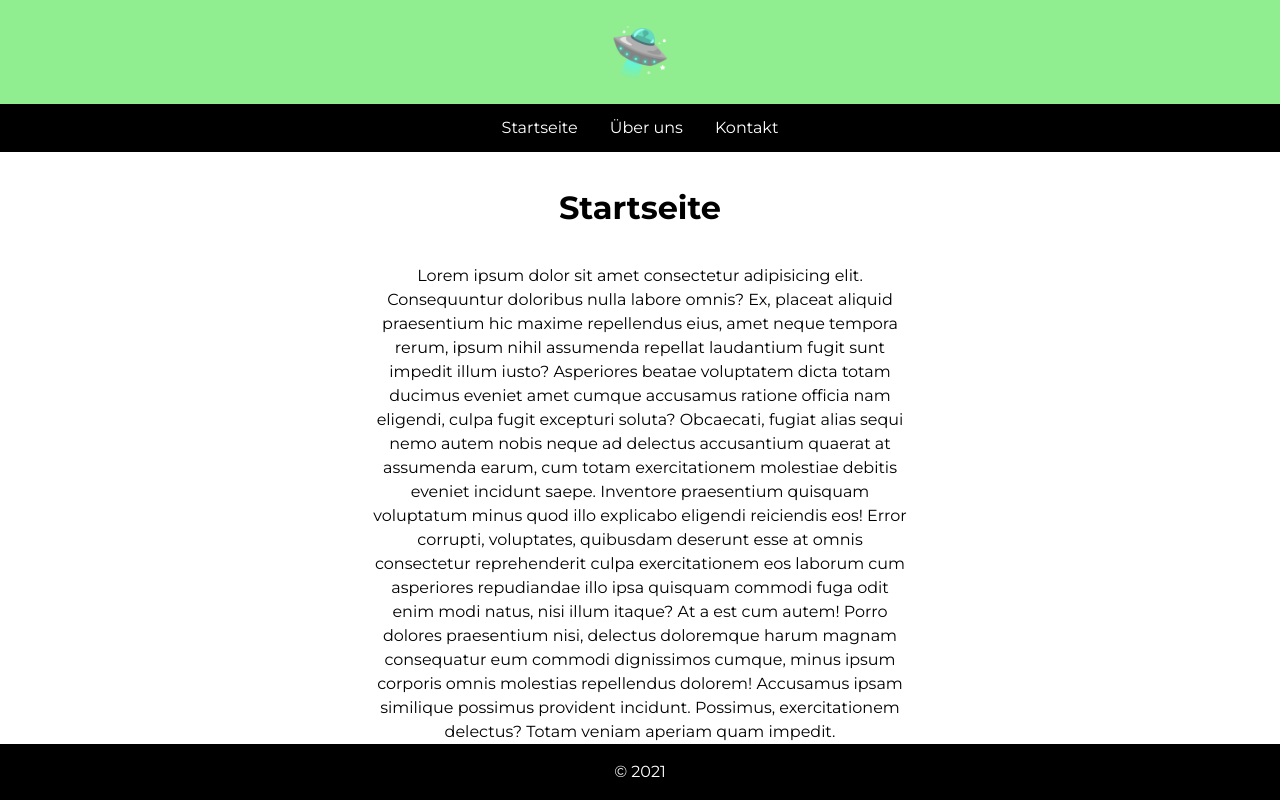
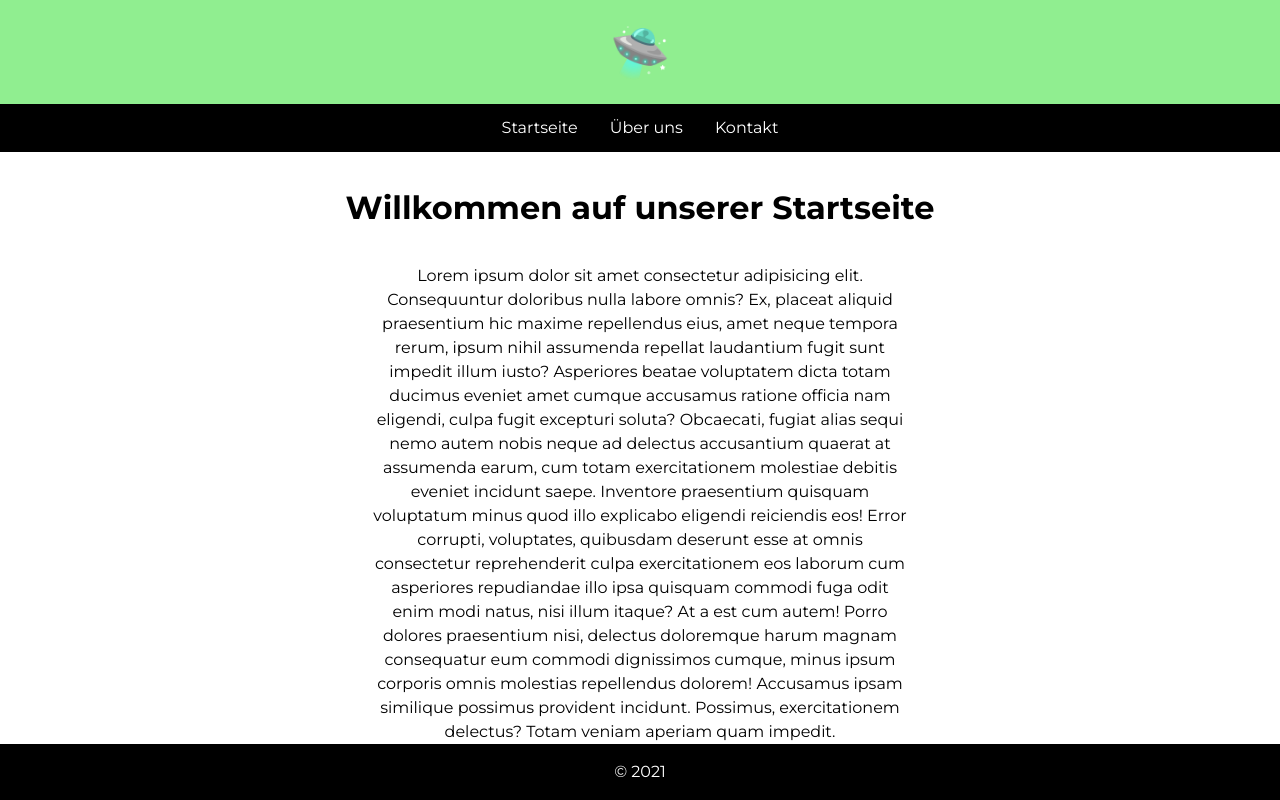
Before and after one commit to webbobtba/website-starter, a website built with Parcel: page index.html in a window 1280 px wide. Built offline with nearby package versions, Linux system fonts and the light colour scheme.

Commit message:
headline geändert

```diff
--- a/index.html
+++ b/index.html
@@ -5,7 +5,7 @@
     <include src="includes/header.html"></include>
     <main>
         <include src="includes/mainnav.html">{ "active": "index" }</include>
-        <h1>Startseite</h1>
+        <h1>Willkommen auf unserer Startseite</h1>
         <div style="max-width: 600px; margin: 0 auto; padding: 0 2rem;">
             <p>Lorem ipsum dolor sit amet consectetur adipisicing elit. Consequuntur doloribus nulla labore omnis? Ex, placeat aliquid praesentium hic maxime repellendus eius, amet neque tempora rerum, ipsum nihil assumenda repellat laudantium fugit sunt impedit illum iusto? Asperiores beatae voluptatem dicta totam ducimus eveniet amet cumque accusamus ratione officia nam eligendi, culpa fugit excepturi soluta? Obcaecati, fugiat alias sequi nemo autem nobis neque ad delectus accusantium quaerat at assumenda earum, cum totam exercitationem molestiae debitis eveniet incidunt saepe. Inventore praesentium quisquam voluptatum minus quod illo explicabo eligendi reiciendis eos! Error corrupti, voluptates, quibusdam deserunt esse at omnis consectetur reprehenderit culpa exercitationem eos laborum cum asperiores repudiandae illo ipsa quisquam commodi fuga odit enim modi natus, nisi illum itaque? At a est cum autem! Porro dolores praesentium nisi, delectus doloremque harum magnam consequatur eum commodi dignissimos cumque, minus ipsum corporis omnis molestias repellendus dolorem! Accusamus ipsam similique possimus provident incidunt. Possimus, exercitationem delectus? Totam veniam aperiam quam impedit.</p>
         </div>
```
